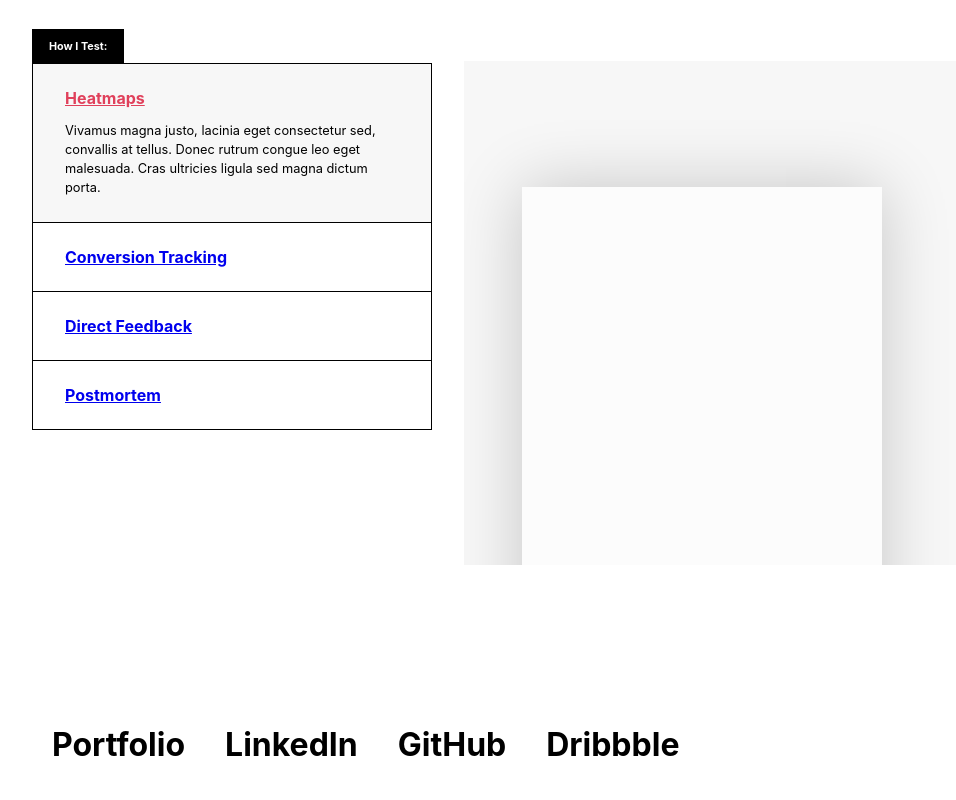
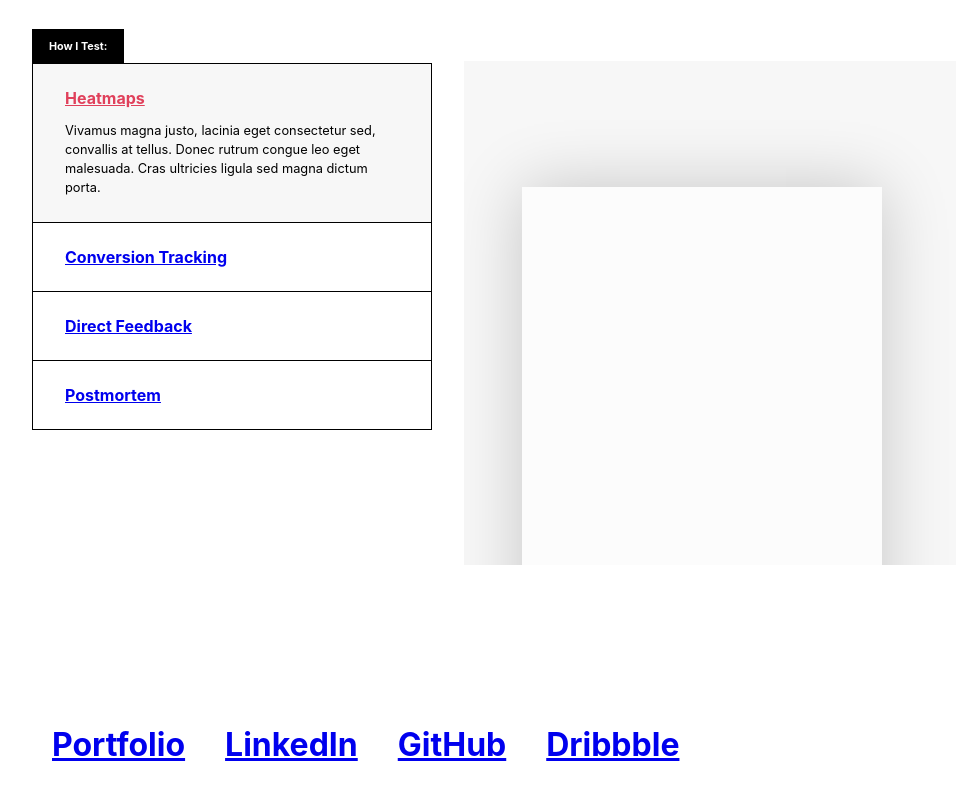
Before and after one commit to lizbryson/process-page, a React (Create React App) app: page / in a window 1280 px wide. Shown: the part 3439-4239 px from the top of the page, without its empty margins (32-988 px from the left). Built offline with nearby package versions, Linux system fonts and the light colour scheme.

Commit message:
add href links to footer

```diff
--- a/src/App.js
+++ b/src/App.js
@@ -70,10 +70,10 @@ function App() {
       </main>
       <footer className="App-footer">
         <div className="container">
-          <a>Portfolio</a>
-          <a>LinkedIn</a>
-          <a>GitHub</a>
-          <a>Dribbble</a>
+          <a href="https://www.lizbryson.co">Portfolio</a>
+          <a href="https://www.linkedin.com/in/lizbryson">LinkedIn</a>
+          <a href="https://www.github.com/lizbryson">GitHub</a>
+          <a href="https://dribbble.com/liz_bryson">Dribbble</a>
         </div>
       </footer>
     </div>
```
